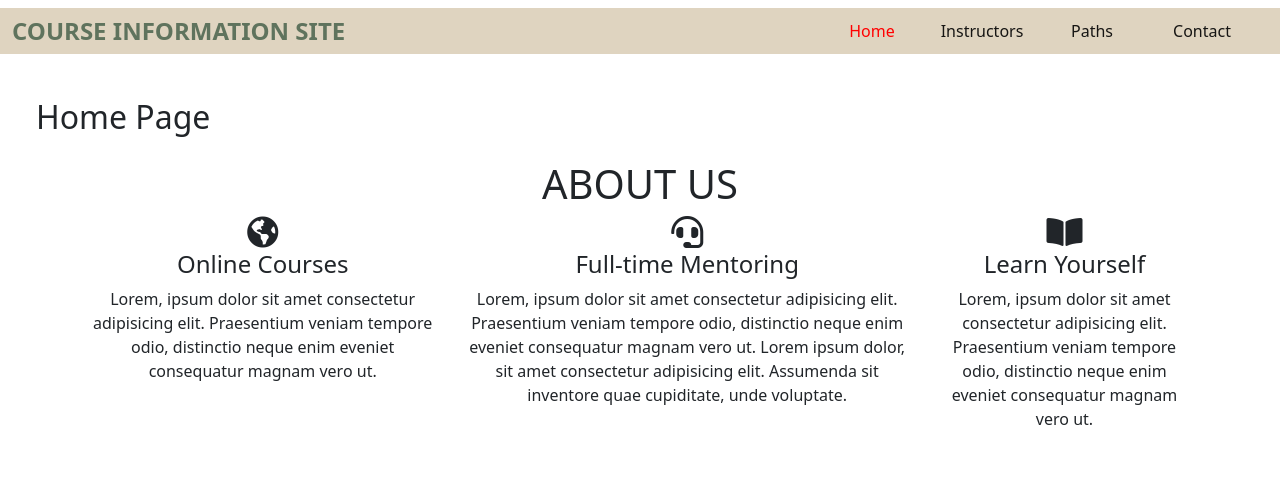
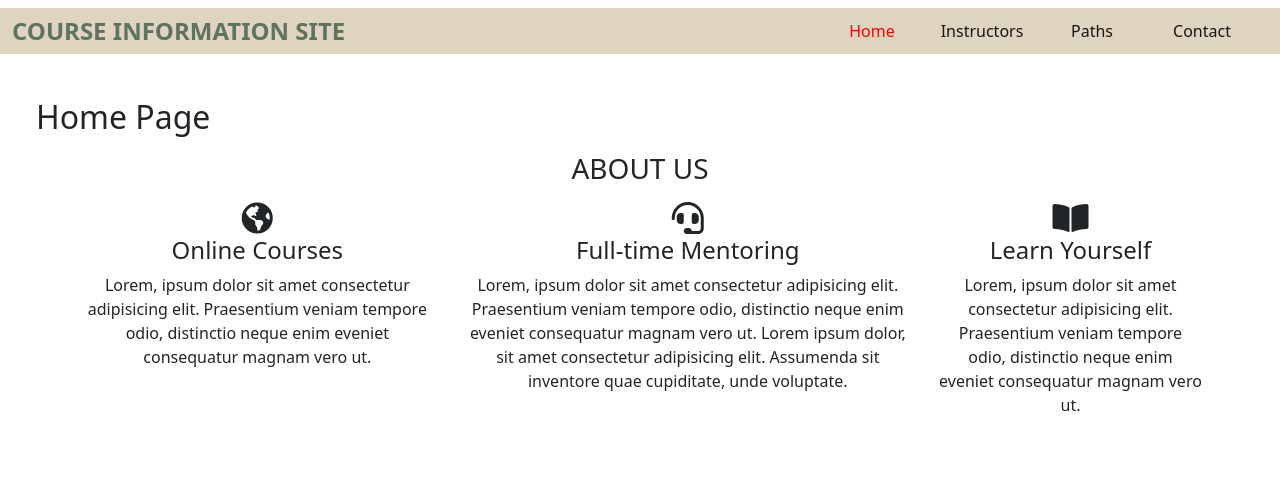
Before and after one commit to sakardogukan/CourseInfoSite, a React (Create React App) app: page / in a window 1280 px wide. Shown: the top 497 px of the page. Built offline with nearby package versions, Linux system fonts and the light colour scheme.

Commit message:
about component file updated

```diff
--- a/src/components/About.jsx
+++ b/src/components/About.jsx
@@ -1,7 +1,7 @@
 const About = () => {
   return (
-    <article className="container p-3">
-      <h1 className="text-center">ABOUT US</h1>
+    <article className="container p-2">
+      <h3 className="text-center mb-3">ABOUT US</h3>
       <div className="row text-center d-flex justify-content-center">
         <div className="col-sm-12 col-md-6 col-lg-4">
           <i className="fas fa-globe-americas fa-2x"></i>
```
